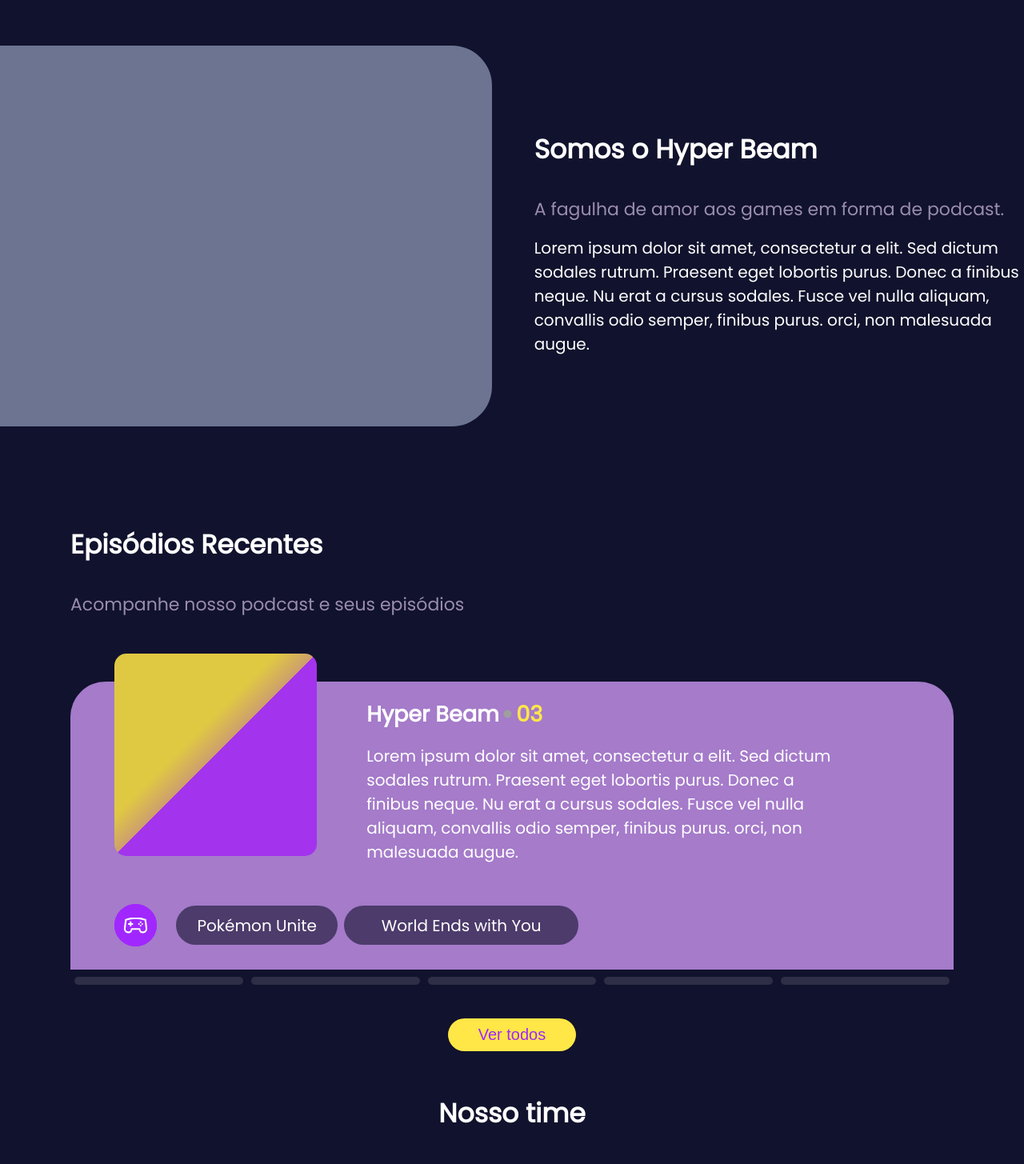
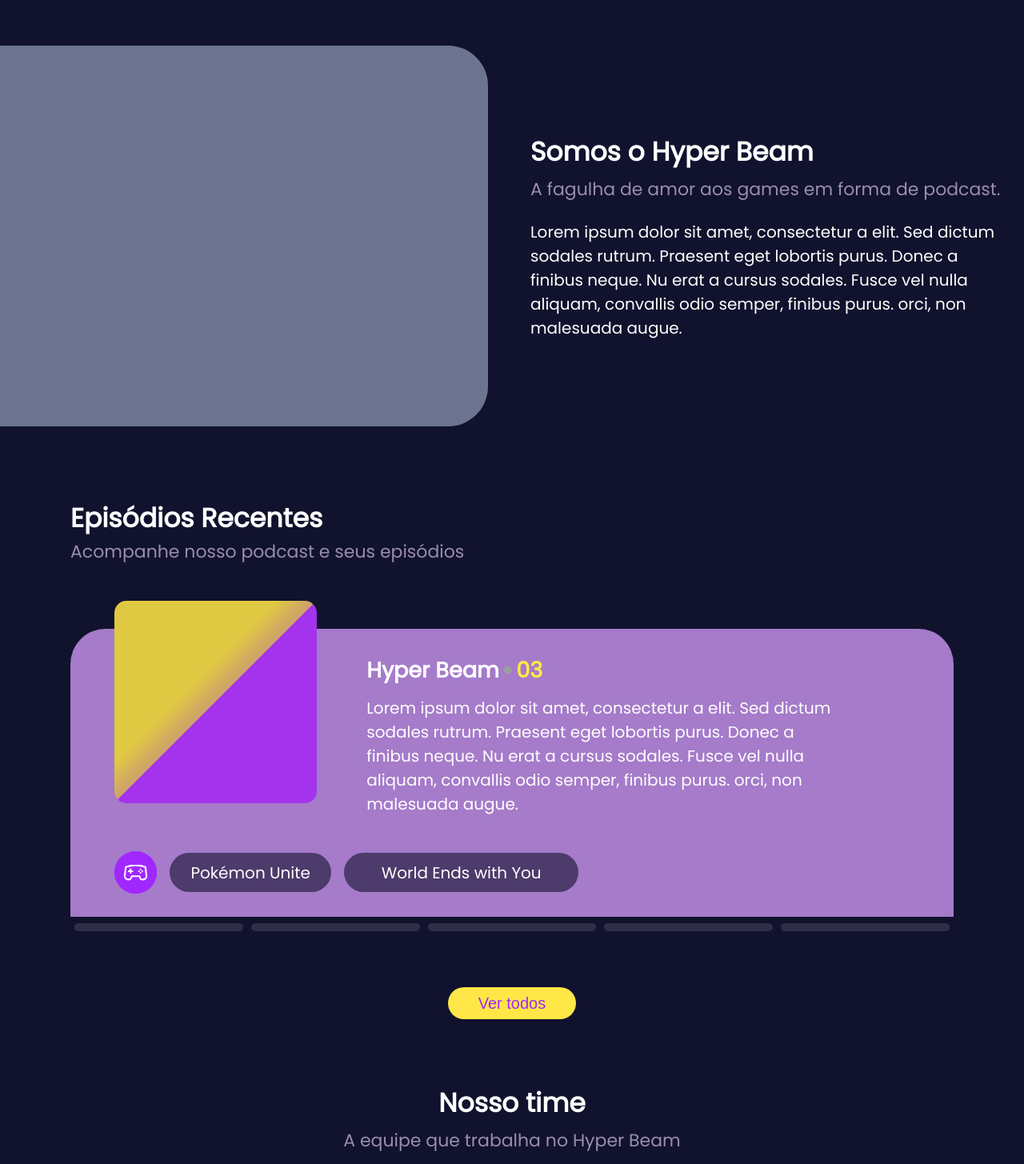
Before and after one commit to lucas-wyllame/hyper-beam, a Next.js app: page / in a window 1280 px wide. Shown: the part 780-2235 px from the top of the page at 80% size. Built offline with nearby package versions, Linux system fonts and the light colour scheme.

Commit message:
fix(Many components): styles

```diff
--- a/src/components/About/about.js
+++ b/src/components/About/about.js
@@ -6,8 +6,8 @@
     <Content>
       <LeftImage/>
       <TextDiv>
-        <Title>Somos o Hyper Beam</Title>
-        <Desc>A fagulha de amor aos games em forma de podcast.</Desc>
+        <Title margin="0 0 5px 0">Somos o Hyper Beam</Title>
+        <Desc margin="0 0 22px 0"> A fagulha de amor aos games em forma de podcast.</Desc>
         <MoreInfs fontSize={"1.4rem"}>
           Lorem ipsum dolor sit amet, consectetur a elit. Sed dictum sodales
           rutrum. Praesent eget lobortis purus. Donec a finibus neque. Nu erat a
--- a/src/components/About/styles.js
+++ b/src/components/About/styles.js
@@ -35,7 +35,7 @@
   width: 50%;
   height: auto;
   /* background: green; */
-  padding-left: 18px;
+  padding: 0 18px;
   width: 100%;
   display: flex;
   flex-direction: column;
--- a/src/components/AvailablePlats/index.js
+++ b/src/components/AvailablePlats/index.js
@@ -13,10 +13,10 @@
 export default function AvailablePlats() {
   return (
     <Content>
-      <Title textAlign="center" margin="0 0 10px 0">
+      <Title textAlign="center" margin="0 0 22px 0">
         Plataformas disponíveis
       </Title>
-      <Desc textAlignDesc="center">
+      <Desc margin="0" textAlignDesc="center">
         Onde encontrar nosso podcast para escutar
       </Desc>
       <Plats>
--- a/src/components/AvailablePlats/styles.js
+++ b/src/components/AvailablePlats/styles.js
@@ -13,7 +13,7 @@
   flex-direction: column;
   justify-content: center;
   align-items: center;
-  margin-top: 40px;
+  margin-top: 50px;
   @media (min-width: 1024px) {
     height: 900px;
     margin-top: 70px;
--- a/src/components/Carousel/styles.js
+++ b/src/components/Carousel/styles.js
@@ -23,6 +23,7 @@
   display: flex;
   flex-direction: column;
   position: relative;
+  margin-bottom: 70px;
   @media (min-width: 1024px) {
     width: 1062px;
     height: 950px;
--- a/src/components/Footer/styles.js
+++ b/src/components/Footer/styles.js
@@ -28,16 +28,14 @@
 `;
 
 export const Contacts = styled.div`
-  width: auto;
+  width: 260px;
   height: 100px;
   display: flex;
   flex-direction: column;
   justify-content: space-between;
   align-items: center;
-  margin-bottom: 80px;
   @media (min-width: 1024px) {
     align-items: normal;
-    margin-bottom: 0;
   }
 `;
 
--- a/src/components/LastEpisodes/index.js
+++ b/src/components/LastEpisodes/index.js
@@ -44,7 +44,6 @@
     />
   );
 }
-
 
 export default function LastEpisodes() {
   const [isHovering, setIsHovering] = useState(false);
@@ -114,8 +113,8 @@
 
   return (
     <Content>
-      <Title>Episódios Recentes</Title>
-      <Desc>Acompanhe nosso podcast e seus episódios</Desc>
+      <Title margin="0">Episódios Recentes</Title>
+      <Desc margin="0">Acompanhe nosso podcast e seus episódios</Desc>
       <ListPodcasts>
         {isHovering && (
           <HoveringIcon>Qual jogo aparece nesse episodio?</HoveringIcon>
@@ -146,7 +145,6 @@
                         </MoreInfs>
                       </TextsDivEp>
                     </CardAndText>
-
                     <IconAndButtons
                       height="140px"
                       widthLaptop="580px"
--- a/src/components/LastEpisodes/styles.js
+++ b/src/components/LastEpisodes/styles.js
@@ -4,7 +4,7 @@
   width: 100%;
   height: auto;
   /* background: pink; */
-  margin: 20px 0;
+  margin: 40px 0;
   display: flex;
   flex-direction: column;
   padding: 0 20px;
@@ -28,55 +28,52 @@
   justify-content: space-between;
   position: relative;
   @media (min-width: 1024px) {
-    height: 630px;
+    height: 548px;
+  }
+  @media (min-width: 1440px) {
+    height: 654px;
   }
 `;
 
 export const HoveringIcon = styled.label`
   width: 334px;
-  height: 49px;
+  height: auto;
   background: white;
   display: flex;
   align-items: center;
   justify-content: center;
   position: absolute;
-  top: 688px;
+  top: 670px;
   left: 0px;
   z-index: 9;
   color: #000;
   font-size: 20px;
   border-radius: 44px;
-  padding-left: 25px;
-  @media (min-width: 388px) {
-    font-size: 20px;
-  }
-  @media (min-width: 421px) {
-    top: 688px;
-  }
+  padding: 0 25px;
   @media (min-width: 428px) {
-    top: 661px;
+    top: 643px;
   }
   @media (min-width: 462px) {
-    top: 634px;
+    top: 616px;
   }
   @media (min-width: 545px) {
-    top: 607px;
+    top: 589px;
   }
   @media (min-width: 687px) {
-    top: 580px;
+    top: 562px;
   }
   @media (min-width: 768px) {
-    top: 536px;
+    top: 523px;
   }
   @media (min-width: 1024px) {
-    top: 420px;
     width: 404px;
     height: 49px;
+    top: 420px;
+    padding: 0;
   }
   @media (min-width: 1440px) {
+    height: 49px;
     top: 495px;
-    width: 404px;
-    height: 49px;
   }
 `;
 
@@ -186,7 +183,7 @@
   border: none;
   color: #a127ff;
   font-size: 20px;
-  margin-top: 52px;
+  margin-top: 80px;
   cursor: pointer;
   align-self: center;
   :hover {
--- a/src/components/OurTeam/index.js
+++ b/src/components/OurTeam/index.js
@@ -90,8 +90,8 @@
   return (
     <Content>
       <GroupText>
-        <Title>Nosso time</Title>
-        <Desc>A equipe que trabalha no Hyper Beam</Desc>
+        <Title margin="0 0 5px 0">Nosso time</Title>
+        <Desc margin="0">A equipe que trabalha no Hyper Beam</Desc>
       </GroupText>
       <GlobalPeoples>
         <Slider {...settings}>
--- a/src/components/Podcast/index.js
+++ b/src/components/Podcast/index.js
@@ -40,7 +40,7 @@
         </ItensBanner>
       </BackBanner>
       <Topic>
-        <MoreInfs paddingTop="30px" fontSize="1.5rem">
+        <MoreInfs fontSize="1.5rem">
           Lorem ipsum dolor sit amet, consectetur a elit. Sed dictum sodales
           rutrum. Praesent eget lobortis purus. Donec a finibus neque. Nu erat a
           cursus sodales. Fusce vel nulla aliquam, convallis odio semper,
--- a/src/styles/globalStyles.js
+++ b/src/styles/globalStyles.js
@@ -31,7 +31,7 @@
 export const Desc = styled.h1`
   font-size: 1.6rem;
   text-align: ${(props) => props.textAlignDesc};
-  margin: 0;
+  margin: ${(props) => props.margin};
   color: #9a8dac;
   font-weight: 500;
   @media (min-width: 768px) {
@@ -49,6 +49,7 @@
   font-size: ${(props) => props.fontSize};
   padding-top: ${(props) => props.paddingTop};
   color: #ffffff;
+  margin: 0;
   @media (min-width: 768px) {
     font-size: 1.5rem;
   }
@@ -100,7 +101,7 @@
   display: flex;
   justify-content: center;
   align-items: center;
-  margin-right: 16px;
+  /* margin-right: 16px; */
   color: #ffffff;
   position: relative;
   grid-column: ${(props) => props.gridColumn};
```
Also changed, not shown: src/components/Podcast/styles.js (+5 -6 lines).
